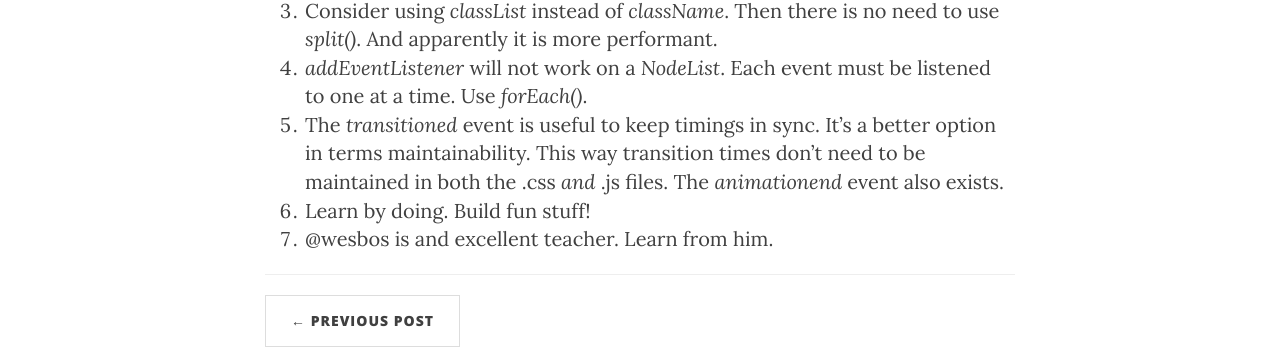
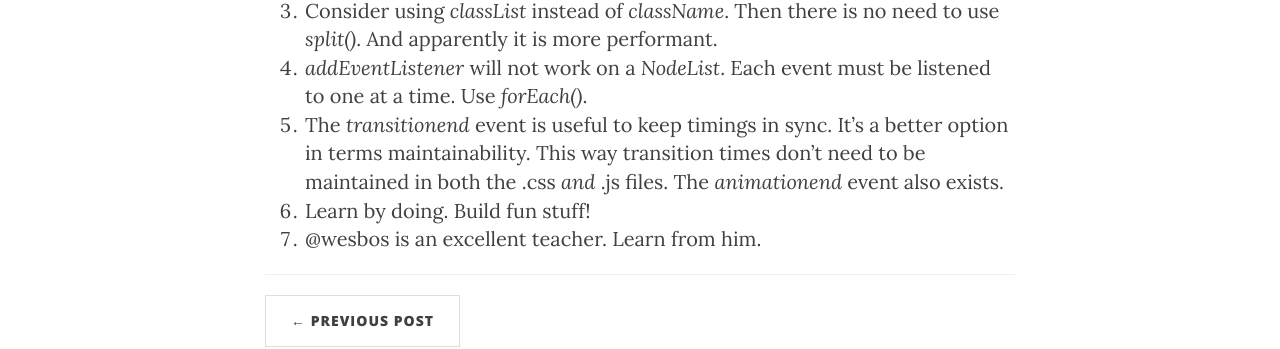
Before and after one commit to stanclarke-jr/stanclarke-jr.github.io, a Jekyll site: the page built from _posts/2017-01-17-7-key-takeaways-that-will-improve-your-javascript-skills.md, in a window 1280 px wide. Shown: the part 766-1115 px from the top of the page. Built offline with Jekyll 4.4.1, drawn with Linux system fonts in a browser that asks for light colours; nearby versions of some CDN libraries; our own code applies the rules of GitHub Pages for plain Markdown files.

Commit message:
fixed minor typos

```diff
--- a/_posts/2017-01-17-7-key-takeaways-that-will-improve-your-javascript-skills.md
+++ b/_posts/2017-01-17-7-key-takeaways-that-will-improve-your-javascript-skills.md
@@ -20,6 +20,6 @@ Ok, so here are my 7 takeaways.
 2. *console.log()* is your friend. Use it.
 3. Consider using <a href="https://developer.mozilla.org/en-US/docs/Web/API/Element/classList" target="_blank">*classList*</a> instead of <a href="https://developer.mozilla.org/en-US/docs/Web/API/Element/className" target="_blank">*className*</a>. Then there is no need to use *split()*. And apparently it is more <a href="https://jsperf.com/classlist-firstclass-vs-classname-firstclass">performant</a>.
 4. *addEventListener* will not work on a <a href="(https://developer.mozilla.org/en-US/docs/Web/API/NodeList">*NodeList*</a>. Each event must be listened to one at a time. Use <a href="https://developer.mozilla.org/en-US/docs/Web/JavaScript/Reference/Global_Objects/Array/forEach">*forEach()*</a>.
-5. The <a href="https://developer.mozilla.org/en-US/docs/Web/Events/transitionend">*transitioned*</a> event is useful to keep timings in sync. It's a better option in terms maintainability. This way transition times don't need to be maintained in both the .css *and* .js files. The <a href="https://developer.mozilla.org/en-US/docs/Web/Events/animationend">*animationend*</a> event also exists.
+5. The <a href="https://developer.mozilla.org/en-US/docs/Web/Events/transitionend">*transitionend*</a> event is useful to keep timings in sync. It's a better option in terms maintainability. This way transition times don't need to be maintained in both the .css *and* .js files. The <a href="https://developer.mozilla.org/en-US/docs/Web/Events/animationend">*animationend*</a> event also exists.
 6. Learn by doing. Build fun stuff!
-7. <a href="https://twitter.com/wesbos">@wesbos</a> is and excellent teacher. Learn from him.
+7. <a href="https://twitter.com/wesbos">@wesbos</a> is an excellent teacher. Learn from him.
```
